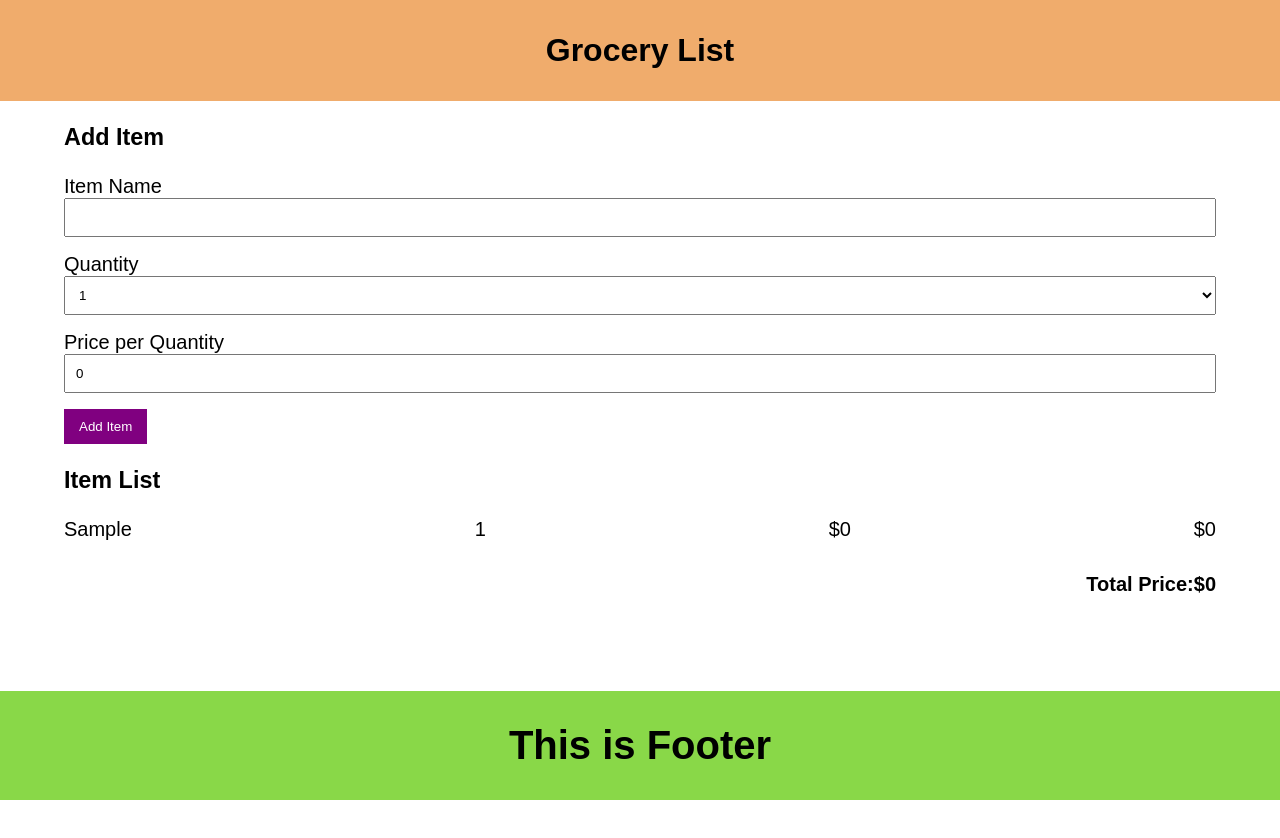
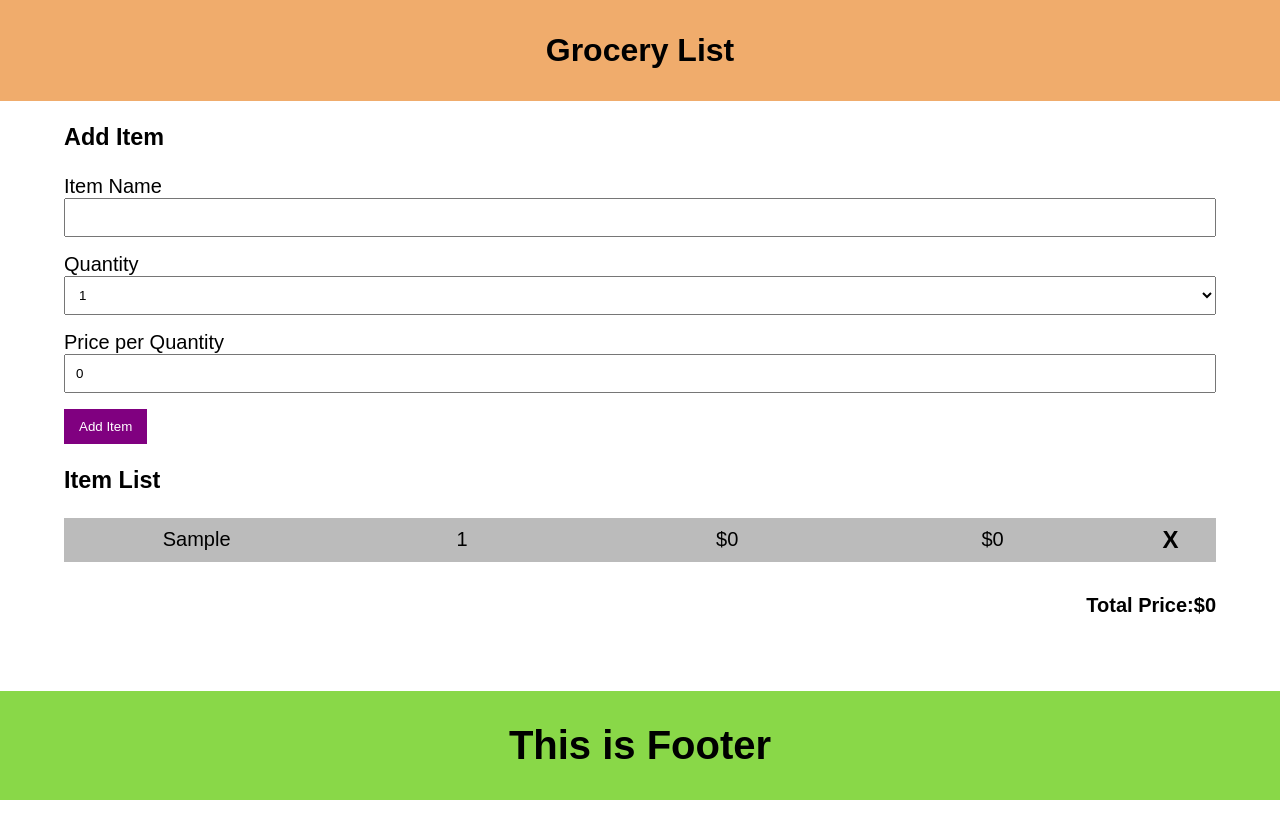
Before and after one commit to ChalakaK94/Grocery-List, a React (Create React App) app: page / in a window 1280 px wide. Both pictures are taken after typing "Sample" into the empty fields and a click on the button "Add Item". Shown: the top 838 px of the page. Built offline with nearby package versions, Linux system fonts and the light colour scheme.

Commit message:
implement delete single item

```diff
--- a/src/App.css
+++ b/src/App.css
@@ -20,6 +20,24 @@
   text-align: center;
   font-weight: bold;
   font-size: 2rem;
+}
+
+.item > div{
+  flex: 1;
+  text-align: center;
+  margin: 0.5rem;
+
+}
+
+.item:nth-child(even){
+  background-color: #bbb;
+}
+
+.item .close{
+  flex: 0.3;
+  font-size: 1.5rem ;
+  font-weight: bold;
+  cursor: pointer;
 }
 
 .footer {
--- a/src/App.js
+++ b/src/App.js
@@ -11,12 +11,19 @@
   function addItem(item){
     setItems(items=> [...items,item])
   }
+
+  function deleteItem(id){
+    setItems(items=> {
+      return items.filter(item=> item.id !== id);
+    })
+
+  }
   return (
     <div>
        <Header/>
     <div className="container">
       <AddItem addItem={addItem} />
-      <ItemsList items={items}/>
+      <ItemsList items={items} deleteItem={deleteItem}/>
       <Footer/>
 
     </div>
--- a/src/components/ItemList.jsx
+++ b/src/components/ItemList.jsx
@@ -1,6 +1,6 @@
 import SingleItem from "./SIngleItem";
 
-export default function ItemsList({items}){
+export default function ItemsList({items,deleteItem}){
     if(!items.length) return <h3 style={{textAlign: 'center'}}>Please add items</h3>
 
     const totalPrice = items.reduce((acc,item)=> {
@@ -11,7 +11,7 @@
         <div >
             <h3>Item List</h3>
             {items.map(item=>(
-                <SingleItem item={item} key={item.id}/>
+                <SingleItem item={item} key={item.id} deleteItem={deleteItem}/>
             ))}
 
             <div className="total">Total Price:${totalPrice}</div>
--- a/src/components/SIngleItem.jsx
+++ b/src/components/SIngleItem.jsx
@@ -1,10 +1,11 @@
-export default function SingleItem({item}){
+export default function SingleItem({item,deleteItem}){
     return(
         <div className="item">
         <div>{item.name}</div>
         <div>{item.quantity}</div>
         <div>${item.price}</div>
         <div>${item.price * item.quantity}</div>
+        <div className="close" onClick={()=>deleteItem(item.id)}>X</div>
     </div>
     )
 }
```
